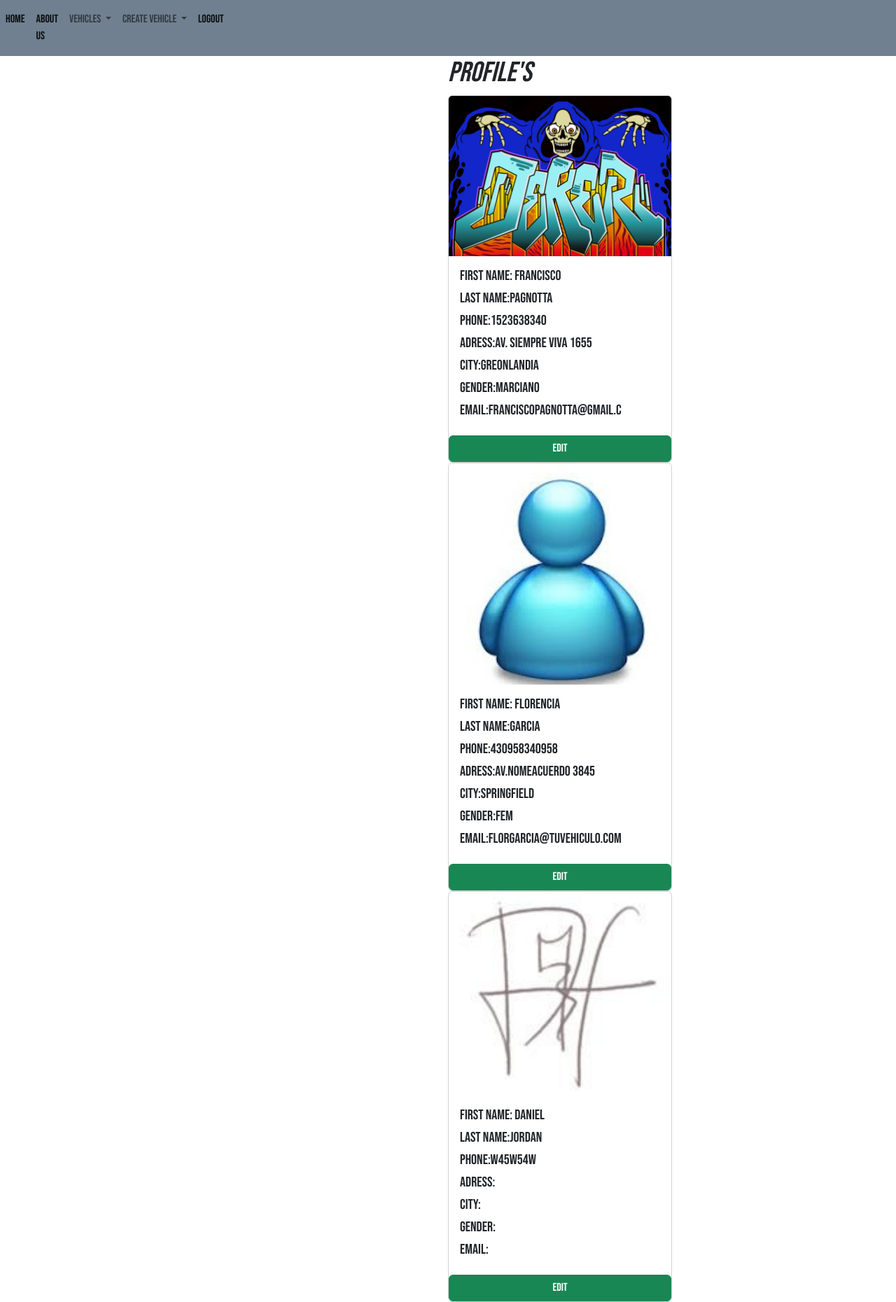
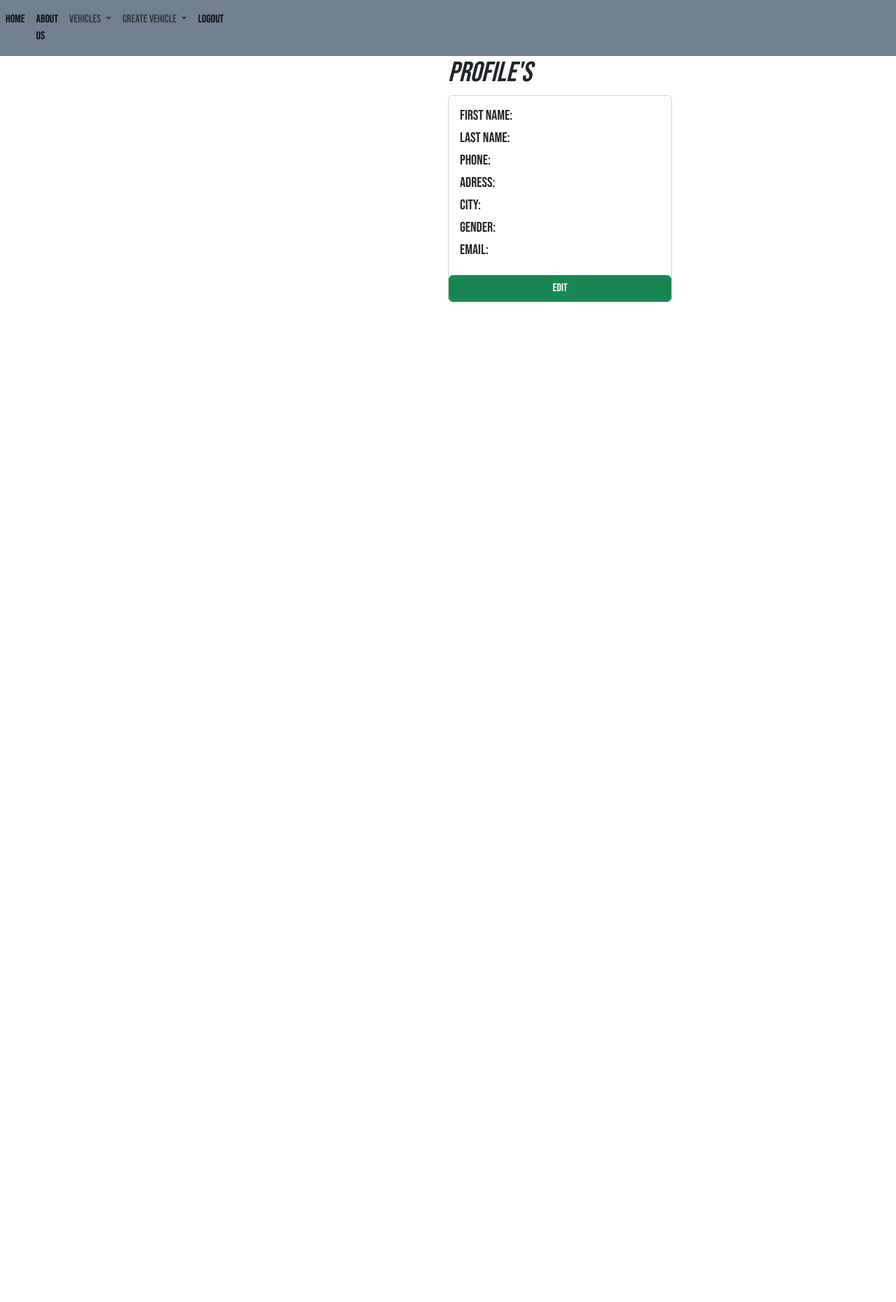
Before and after one commit to Fpagnotta/CoderProyecto, a Django app: page /profile/ in a window 1280 px wide; the page is wider, and only the part inside the window is pictured. Shown: that part at 70% size. After the commit the page ends 432 px from the top of that part, so only its background shows below. Run offline with Django 4.2, Linux system fonts and the light colour scheme; a user stored in the database is signed in; data comes from the database, SQL or seed files in the repository; both versions use the stored data as it was after the commit.

Commit message:
arreglo de usuarios

```diff
--- a/profiles/forms.py
+++ b/profiles/forms.py
@@ -1,8 +1,10 @@
 from django import forms
 from profiles.models import Profile
+from django.contrib.auth.models import User
+from tu_vehiculo.forms import User_registration_form
 
+class Profile_form(User_registration_form):
 
-class Profile_form(forms.ModelForm):
     class Meta:
         model = Profile
         fields = "__all__"
--- a/templates/profile.html
+++ b/templates/profile.html
@@ -6,25 +6,25 @@
 
 <h1 style="font-family: Bebas Neue;font-style: italic;margin-left: 40rem;">PROFILE'S</h1>
 
-{% for profile in object_list %}
 
 <div class="card" style="width: 20rem;margin-left: 40rem;font-family: Bebas Neue;">
-  {% if profile.profile_image %}
-  <img src="{{profile.profile_image.url}}" class="card-img-top" alt="...">
+  {% if request.user.profile.profile_image %}
+  <img src="{{request.user.profile.profile_image.url}}" class="card-img-top" alt="...">
   {% endif %}
   <div class="card-body">
-    <h5 class="card-title">First name: {{profile.first_name}}</h5>
-    <h5 class="card-title">Last Name:{{profile.last_name}}</h5>
-    <h5 class="card-title">Phone:{{profile.phone}}</h5>
-    <h5 class="card-title">Adress:{{profile.adress}}</h5>
-    <h5 class="card-title">City:{{profile.city}}</h5>
-    <h5 class="card-title">Gender:{{profile.gender}}</h5>
-    <h5 class="card-title">Email:{{profile.email}}</h5>
+    <h5 class="card-title">First name: {{request.user.profile.first_name}}</h5>
+    <h5 class="card-title">Last Name:{{request.user.profile.last_name}}</h5>
+    <h5 class="card-title">Phone:{{request.user.profile.phone}}</h5>
+    <h5 class="card-title">Adress:{{request.user.profile.adress}}</h5>
+    <h5 class="card-title">City:{{request.user.profile.city}}</h5>
+    <h5 class="card-title">Gender:{{request.user.profile.gender}}</h5>
+    <h5 class="card-title">Email:{{request.user.profile.email}}</h5>
   </div>
-<a href="/profile/edit_profile/{{profile.id}}" class="btn btn-success">Edit</a>
+<a href="/profile/edit_profile/{{request.user.profile.id}}" class="btn btn-success">Edit</a>
 </div>
 
 
-{% endfor %}
+
+
 
 {% endblock %}
```
Also changed, not shown: db.sqlite3, media/profile_image/Firma_Electronica_Pablo.jpg (added).
